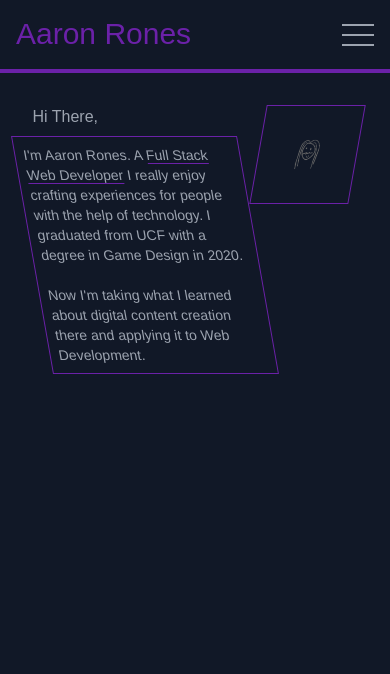
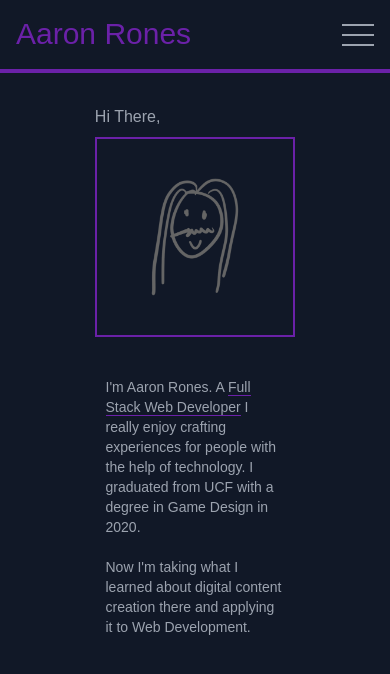
Before and after one commit to beimy/react-port, a React (Create React App) app: page / in a window 390 px wide. Shown: the top 674 px of the page. Built offline with nearby package versions, Linux system fonts and the light colour scheme; a web font is replaced by a local one.

Commit message:
about page is looking good on mobile

```diff
--- a/src/components/About/index.js
+++ b/src/components/About/index.js
@@ -7,17 +7,18 @@ function About(props) {
     } = props;
 
     return(
-        <section className='flex justify-center pt-1/12 pb-80 mx-1/12 max-h-min'>
-            <div className='flex flex-col max-h-min max-w-lg columns-1 justify-center z-10'>
-                <h3 className='inline-block max-h-1/12 mb-2'>Hi There,</h3>
-                <p className='p-2 skewed-border-left bg-gray-900 min-h-min'>I'm Aaron Rones. A <a
+        <section className='flex-col-reverse md:flex-row flex justify-center pt-1/12 pb-80 md:mx-1/12 max-h-min'>
+            <div className='flex flex-col max-w-full md:max-h-min md:max-w-lg columns-1 justify-center z-10 align-middle pt-8 md:pt-0'>
+                <h3 className='hidden md:inline-block max-h-1/12 mb-2'>Hi There,</h3>
+                <p className='md:skewed-border-left bg-gray-900 p-2 self-center max-w-[50%] md:min-h-min md:max-w-none'>I'm Aaron Rones. A <a
                     onClick={() => {setCurrentSection('Portfolio'); setContactSelected(false);}}
                     className='border-b border-purple-800'>Full Stack Web Developer</a> I really enjoy crafting experiences for people with the help of technology. I graduated from UCF with a degree in Game Design in 2020. <br/>
                     <br />Now I'm taking what I learned about digital content creation there and applying it to Web Development.
                 </p>
             </div>
-            <div className='relative'>
-                <img className='max-h-[500px] p-8 skewed-border-right' src={require(`../../assets/favicon.png`)}/>
+            <div className=' max-w-max self-center'>
+                <h3 className='inline-block md:hidden max-h-1/12 mb-2'>Hi There,</h3>
+                <img className='max-h-[200px] md:max-h-[500px] p-8 md:skewed-border-right border-purple-800 border-2' src={require(`../../assets/favicon.png`)}/>
             </div>
         </section>
     )
--- /dev/null
+++ b/src/components/index.js
@@ -0,0 +1,11 @@
+const About = require('./About');
+const Contact = require('./Contact');
+const Footer = require('./Footer');
+const Nav = require('./Nav');
+const Portfolio = require('./Portfolio');
+const Resume = require('./Resume');
+const Single = require('./Single');
+const Menu = require('./Menu');
+
+
+export default About; Contact; Footer; Nav; Portfolio; Resume; Single; Menu;
```
